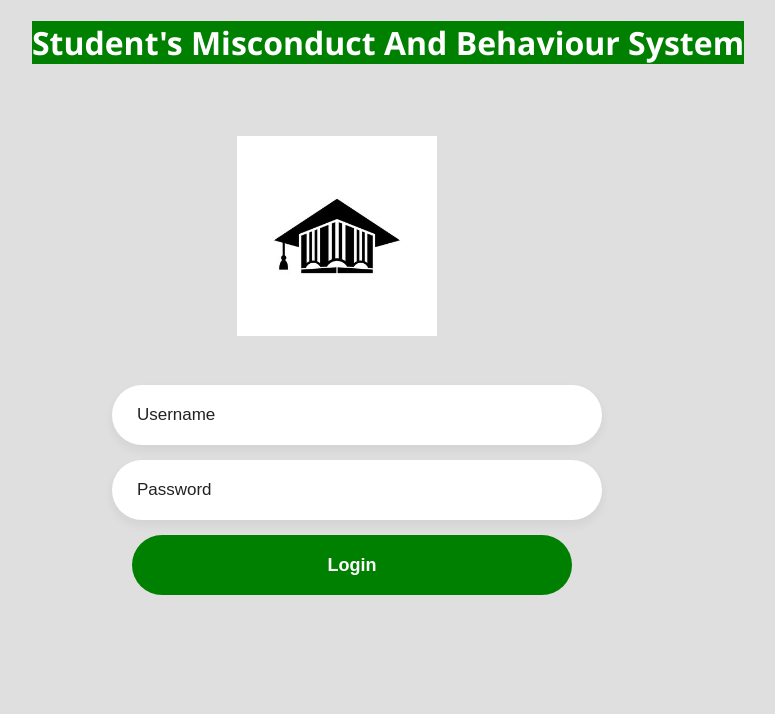
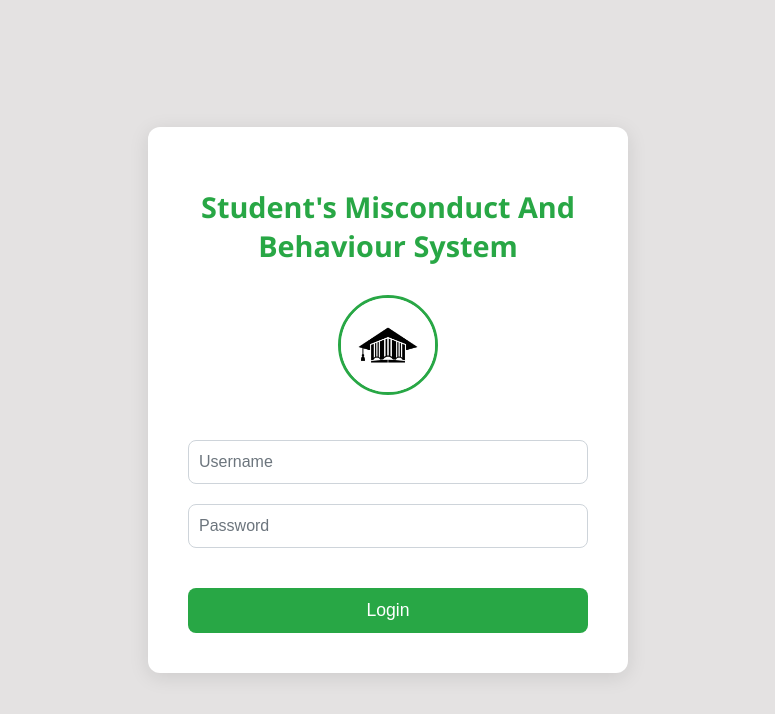
Before and after one commit to defrey-mo/FINAL-YEAR-PROJECT, a React (Vite) app in the folder Client/FYP_react_project/: page /login in a window 1280 px wide. Shown: the top 714 px of the page, without its empty margins (252-1027 px from the left). Built offline with nearby package versions, Linux system fonts and the light colour scheme.

Commit message:
Upload on 10th june

```diff
--- a/Client/FYP_react_project/src/CSS/login.css
+++ b/Client/FYP_react_project/src/CSS/login.css
@@ -1,105 +1,108 @@
-body{
+
+body {
+  margin: 0;
+  padding: 0;
+  font-family: 'Segoe UI', Tahoma, Geneva, Verdana, sans-serif;
   display: flex;
   justify-content: center;
+  align-items: center;
   min-height: 100vh;
-  background: #dfdfdf;
-  font-family: "Segoe UI", Tahoma, Geneva, Verdana, sans-serif;;
-}
-.login-box{
-  display: flex;
-  justify-content: center;
-  flex-direction: column;
-  width: 440px;
-  height: 480px;
-  padding: 30px;
-  margin-left: 50px;
+  /* background-color: #e0ffe0;  */
 }
 
-.login-header{
+
+.login-page-container {
+  background-color: #ffffff;
+  border-radius: 12px;
+  box-shadow: 0 4px 20px rgba(0, 0, 0, 0.1);
+  padding: 40px;
+  max-width: 400px;
+  width: 90%;
   text-align: center;
-  margin: 20px 0 40px 0;
+
 }
-.login-header header{
-  color: #333;
-  font-size: 30px;
+
+
+.login-page-container *,
+.login-page-container *:before,
+.login-page-container *:after {
+  box-sizing: border-box;
+}
+
+/* Application Name styling */
+.login-page-container .app-name h1 {
+  color: #28a745; /* A pleasant shade of green */
+  margin-bottom: 30px;
+  font-size: 1.8em; /* Slightly larger for prominence */
   font-weight: 600;
 }
-.input-box .input-field{
-  width: 100%;
-  height: 60px;
-  font-size: 17px;
-  padding: 0 25px;
-  margin-bottom: 15px;
-  border-radius: 30px;
-  border: none;
-  box-shadow: 0px 5px 10px 1px rgba(0,0,0, 0.05);
-  outline: none;
-  transition: .3s;
+
+/* Login Box styling */
+.login-page-container .login-box {
+  display: flex;
+  flex-direction: column;
+  gap: 20px; /* Space between input boxes */
 }
 
-.app-name{
-  background-color: green;
-  color: white;
+/* Login Header and Logo */
+.login-page-container .login-header {
+  margin-bottom: 20px;
 }
 
-.login-logo img{
-  height: 200px;
-  margin-left: 10px;
+.login-page-container .login-logo img {
+  width: 100px;
+  height: 100px;
+  border-radius: 50%;
+  object-fit: cover;
+  border: 3px solid #28a745;
 }
 
-::placeholder{
-  font-weight: 500;
-  color: #222;
-}
-.input-field:focus{
-  width: 105%;
+/* Input Box styling */
+.login-page-container .input-box {
+  position: relative; /* For potential icon placement or labels */
 }
 
-section{
-  display: flex;
-  align-items: center;
-  font-size: 14px;
-  color: #555;
+.login-page-container .input-field {
+  width: 100%;
+  padding: 12px 10px;
+  border: 1px solid #ced4da;
+  border-radius: 8px;
+  font-size: 1em;
+  transition: all 0.3s ease;
 }
-#check{
-  margin-right: 10px;
+
+.login-page-container .input-field::placeholder {
+  color: #6c757d; /* Lighter placeholder text */
 }
-a{
-  text-decoration: none;
+
+.login-page-container .input-field:focus {
+  outline: none;
+  border-color: #28a745; /* Green border on focus */
+  box-shadow: 0 0 0 0.2rem rgba(40, 167, 69, 0.25); /* Subtle green glow on focus */
 }
-a:hover{
-  text-decoration: underline;
+
+/* Submit Button styling */
+.login-page-container .input-submit {
+  margin-top: 20px;
 }
-section a{
-  color: #555;
+
+.login-page-container .submit-btn {
+  background-color: #28a745; /* Solid green button */
+  color: #ffffff; /* White text */
+  padding: 12px 25px;
+  border: none;
+  border-radius: 8px;
+  font-size: 1.1em;
+  cursor: pointer;
+  transition: background-color 0.3s ease, transform 0.2s ease;
+  width: 100%; /* Full width button */
 }
-.input-submit{
-  position: relative;
+
+.login-page-container .submit-btn:hover {
+  background-color: #218838; /* Darker green on hover */
+  transform: translateY(-2px); /* Slight lift effect */
 }
-.submit-btn{
-  width: 100%;
-  height: 60px;
-  background: green;
-  margin-left: 20px;
-  border: none;
-  border-radius: 30px;
-  cursor: pointer;
-  transition: .3s;
-  color: #fff;
-  font-weight: bold;
-  font-size: large;
+
+.login-page-container .submit-btn:active {
+  transform: translateY(0); /* Return to original position on click */
 }
-.input-submit label{
-  position: absolute;
-  top: 45%;
-  left: 50%;
-  color: #fff;
-  -webkit-transform: translate(-50%, -50%);
-  -ms-transform: translate(-50%, -50%);
-  transform: translate(-50%, -50%);
-  cursor: pointer;
-}
-.submit-btn:hover{
-  background: #000;
-  transform: scale(1.05,1);
-}
--- a/Client/FYP_react_project/src/pages/Login.jsx
+++ b/Client/FYP_react_project/src/pages/Login.jsx
@@ -59,6 +59,7 @@ export default function Login({ setIsAuthenticated }) {
   };
 
   return (
+    <div class="login-page-container">
   <div>
     <div className='app-name'><h1>Student's Misconduct And Behaviour System</h1></div>
     <form onSubmit={handleLogin}>
@@ -97,6 +98,7 @@ export default function Login({ setIsAuthenticated }) {
       </div>
     </form>
   </div>
+</div>
   );
 }
 
```
Lines whose indentation alone changed are shown as unchanged.
